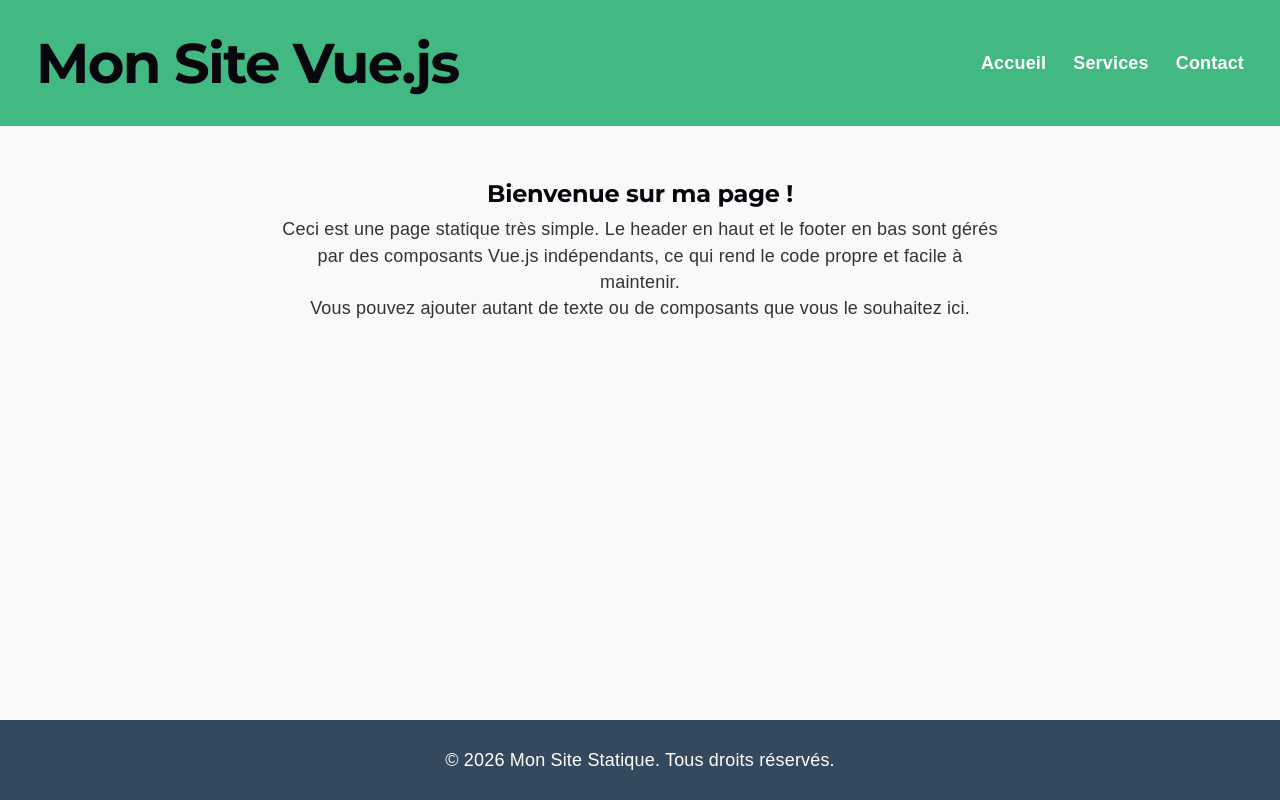
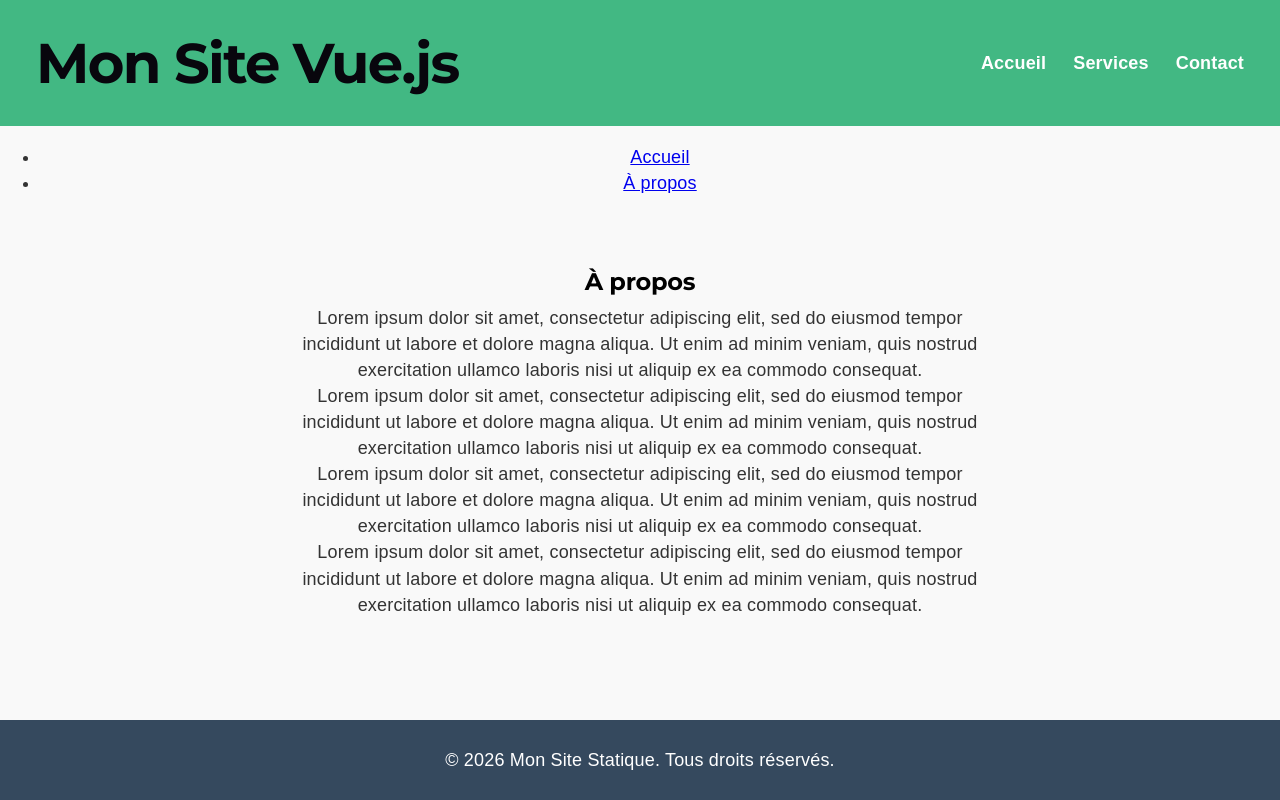
Before and after one commit to lupin100/Stage-Uqac, a Vue app in the folder frontend/: page /a-propos in a window 1280 px wide. Built offline with nearby package versions, Linux system fonts and the light colour scheme.

Commit message:
Ajout de pages de base + router pour les pages

```diff
--- a/frontend/package.json
+++ b/frontend/package.json
@@ -9,7 +9,8 @@
     "preview": "vite preview"
   },
   "dependencies": {
-    "vue": "^3.5.30"
+    "vue": "^3.5.30",
+    "vue-router": "^5.0.3"
   },
   "devDependencies": {
     "@vitejs/plugin-vue": "^6.0.5",
--- a/frontend/src/App.vue
+++ b/frontend/src/App.vue
@@ -8,16 +8,17 @@ import AppFooter from './components/AppFooter.vue'
   <div class="layout">
     <AppHeader />
 
+    <header class="navigation">
+      <nav>
+        <ul class="nav-links">
+          <li><RouterLink to="/">Accueil</RouterLink></li>
+          <li><RouterLink to="/a-propos">À propos</RouterLink></li>
+        </ul>
+      </nav>
+    </header>
+
     <main class="content">
-      <h2>Bienvenue sur ma page !</h2>
-      <p>
-        Ceci est une page statique très simple. Le header en haut et le footer en bas
-        sont gérés par des composants Vue.js indépendants, ce qui rend le code propre
-        et facile à maintenir.
-      </p>
-      <p>
-        Vous pouvez ajouter autant de texte ou de composants que vous le souhaitez ici.
-      </p>
+      <router-view />
     </main>
 
     <AppFooter />
--- /dev/null
+++ b/frontend/src/router.js
@@ -0,0 +1,13 @@
+import { createRouter, createWebHistory } from 'vue-router'
+import AccueilView from './views/AccueilView.vue'
+import AProposView from './views/AProposView.vue'
+
+const router = createRouter({
+  history: createWebHistory(),
+  routes: [
+    { path: '/', name: 'home', component: AccueilView },
+    { path: '/a-propos', name: 'about', component: AProposView }
+  ]
+})
+
+export default router
--- /dev/null
+++ b/frontend/src/views/AProposView.vue
@@ -0,0 +1,38 @@
+<template>
+    <div class="about-page">
+        <h2>À propos</h2>
+        <p>Lorem ipsum dolor sit amet, consectetur adipiscing elit, sed do eiusmod tempor incididunt ut labore et dolore
+            magna aliqua.
+            Ut enim ad minim veniam, quis nostrud exercitation ullamco laboris nisi ut aliquip ex ea commodo consequat.
+        </p>
+
+        <p>Lorem ipsum dolor sit amet, consectetur adipiscing elit, sed do eiusmod tempor incididunt ut labore et dolore
+            magna aliqua.
+            Ut enim ad minim veniam, quis nostrud exercitation ullamco laboris nisi ut aliquip ex ea commodo consequat.
+        </p>
+
+        <p>Lorem ipsum dolor sit amet, consectetur adipiscing elit, sed do eiusmod tempor incididunt ut labore et dolore
+            magna aliqua.
+            Ut enim ad minim veniam, quis nostrud exercitation ullamco laboris nisi ut aliquip ex ea commodo consequat.
+        </p>
+
+        <p>Lorem ipsum dolor sit amet, consectetur adipiscing elit, sed do eiusmod tempor incididunt ut labore et dolore
+            magna aliqua.
+            Ut enim ad minim veniam, quis nostrud exercitation ullamco laboris nisi ut aliquip ex ea commodo consequat.
+        </p>
+
+
+
+    </div>
+</template>
+
+<style scoped>
+.about-page h2 {
+    font-family: var(--heading);
+    color: black;
+}
+
+.about-page {
+
+}
+</style>
--- /dev/null
+++ b/frontend/src/views/AccueilView.vue
@@ -0,0 +1,6 @@
+<template>
+  <div>
+    <h2>Accueil</h2>
+    <p>Bienvenue sur la page d'accueil !</p>
+  </div>
+</template>
```
Also changed, not shown: frontend/src/main.js (+6 -2 lines), 1 other file (tests, documents, lock files or other folders).
